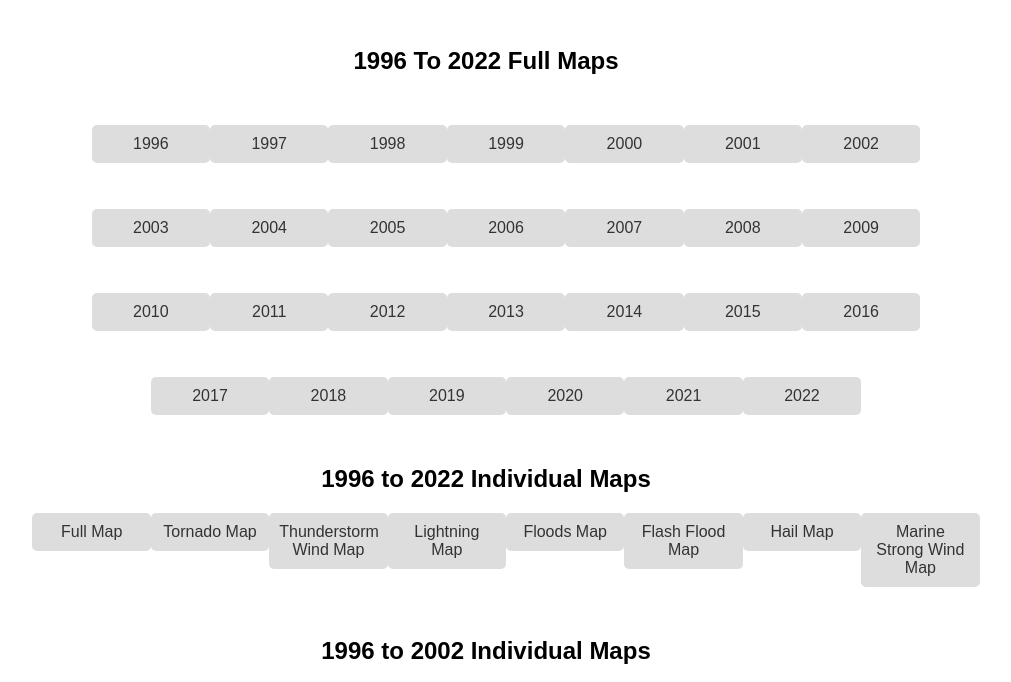
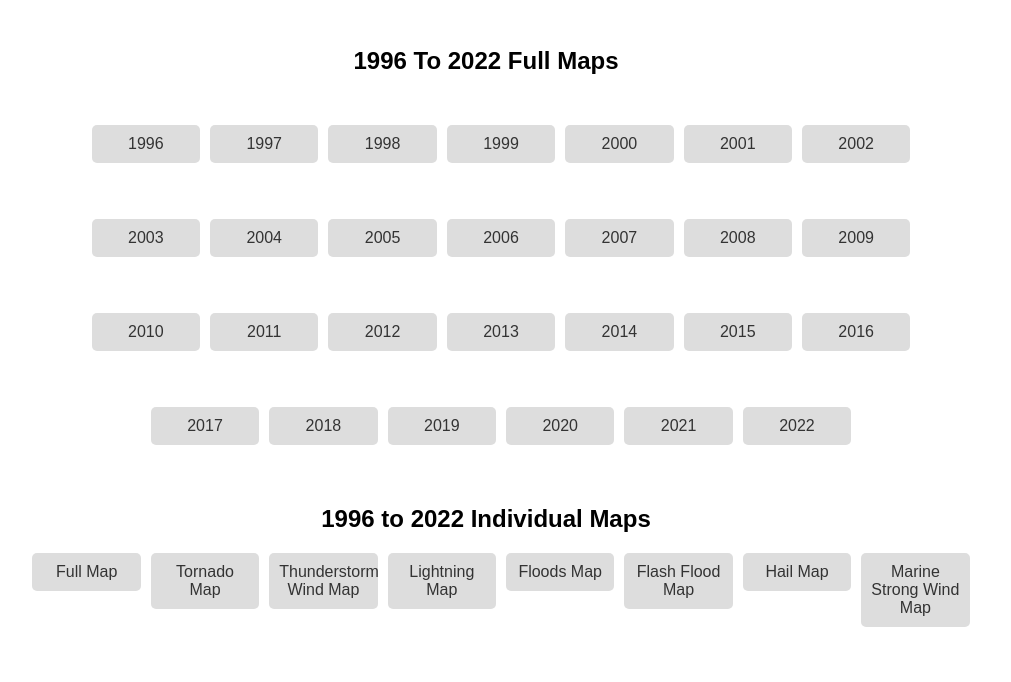
Before and after one commit to thesnyguy/StormMapsViewer, a plain HTML site: page index.html in a window 1280 px wide. Shown: the part 89-771 px from the top of the page, without its empty margins (154-1165 px from the left). Drawn offline with Linux system fonts and the light colour scheme.

Commit message:
Added margin for buttons
Added margin for buttons for better viewing

```diff
--- a/index.html
+++ b/index.html
@@ -34,6 +34,8 @@
       color: #333;
       text-decoration: none;
       border-radius: 5px;
+      margin-right: 10px;
+      margin-bottom: 10px;
     }
     a:hover {
       background-color: #333;
```
